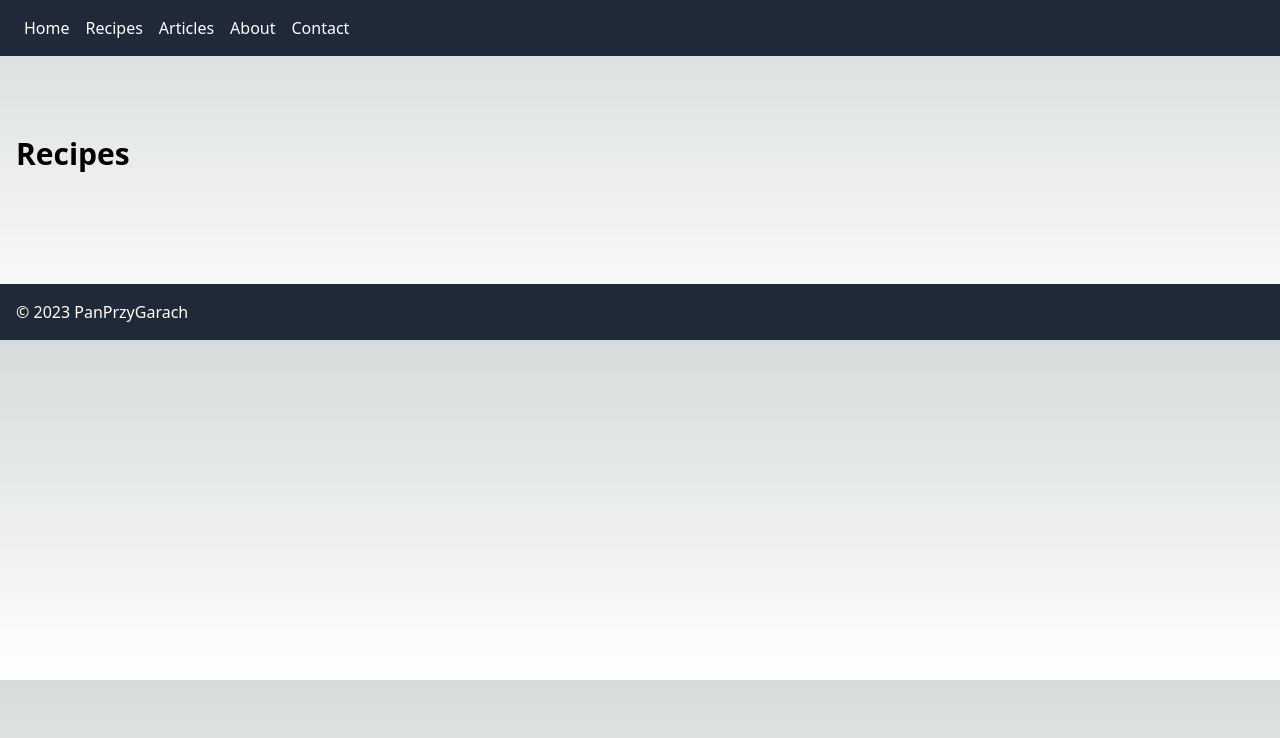
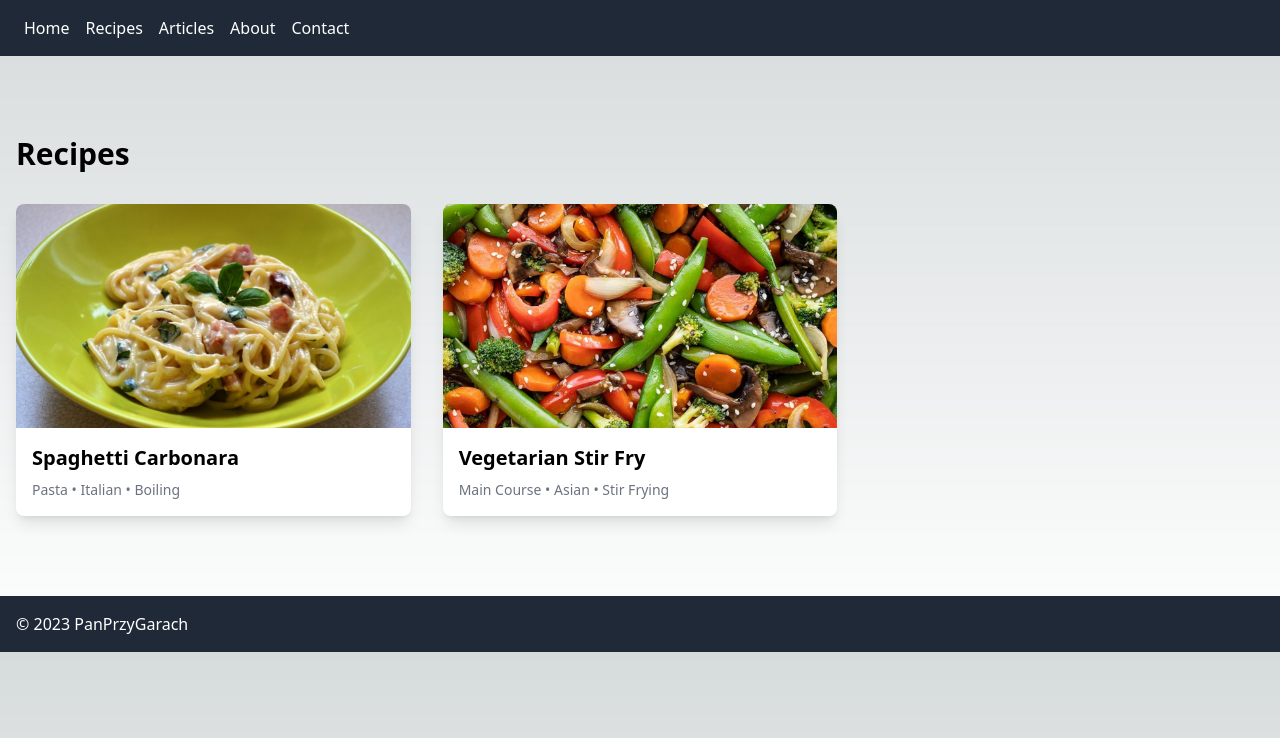
Before and after one commit to ZuyRzuuf/CulinaryBlog.Frontend, a Next.js app: page /recipes in a window 1280 px wide. Shown: the top 738 px of the page. Built offline with nearby package versions, Linux system fonts and the light colour scheme.

Commit message:
feat(#1): add mock for recipes data and pass these data to the components

```diff
--- /dev/null
+++ b/src/components/RecipeCard.tsx
@@ -0,0 +1,29 @@
+import React from 'react';
+import Link from 'next/link';
+import { Recipe } from '@/types/recipe';
+
+interface RecipeCardProps {
+    recipe: Recipe;
+}
+
+const RecipeCard: React.FC<RecipeCardProps> = ({ recipe }) => {
+    return (
+        <Link href={`/recipe/${recipe.id}`}>
+            <span className="block bg-white shadow-lg rounded-lg overflow-hidden">
+                <img src={recipe.imageUrl} alt={recipe.title} className="w-full h-56 object-cover" />
+                <div className="p-4">
+                    <h2 className="text-xl font-bold mb-2">{recipe.title}</h2>
+                    <div className="text-sm text-gray-500">
+                        <span>{recipe.category.name}</span>
+                        <span> • </span>
+                        <span>{recipe.cuisine.name}</span>
+                        <span> • </span>
+                        <span>{recipe.method.name}</span>
+                    </div>
+                </div>
+            </span>
+        </Link>
+    );
+};
+
+export default RecipeCard;
--- /dev/null
+++ b/src/data_mocks/recipes.json
@@ -0,0 +1,165 @@
+[
+  {
+    "id": "1",
+    "title": "Spaghetti Carbonara",
+    "ingredients": [
+      {
+        "id": "1",
+        "name": "spaghetti"
+      },
+      {
+        "id": "2",
+        "name": "eggs"
+      },
+      {
+        "id": "3",
+        "name": "bacon"
+      },
+      {
+        "id": "4",
+        "name": "cheese"
+      },
+      {
+        "id": "5",
+        "name": "garlic"
+      }
+    ],
+    "instructions": [
+      "Boil water for spaghetti.",
+      "Cook spaghetti according to package instructions.",
+      "Meanwhile, whisk eggs and cheese together in a bowl.",
+      "Cook bacon in a pan, then add garlic.",
+      "Drain spaghetti and add to the pan with bacon and garlic.",
+      "Remove pan from heat and stir in egg mixture.",
+      "Serve immediately."
+    ],
+    "author": {
+      "id": "1",
+      "username": "john_doe"
+    },
+    "publishedDate": "2023-04-08",
+    "category": {
+      "id": "1",
+      "name": "Pasta"
+    },
+    "cuisine": {
+      "id": "2",
+      "name": "Italian"
+    },
+    "diet": {
+      "id": "3",
+      "name": "Traditional"
+    },
+    "method": {
+      "id": "4",
+      "name": "Boiling"
+    },
+    "season": {
+      "id": "5",
+      "name": "All Seasons"
+    },
+    "comments": [
+      {
+        "id": "1",
+        "content": "This is my favorite pasta dish!",
+        "author": {
+          "id": "2",
+          "username": "jane_doe"
+        },
+        "createdAt": "2023-04-09"
+      }
+    ],
+    "imageUrl": "/images/recipes/1/main.jpeg",
+    "tags": [
+      {
+        "id": "1",
+        "name": "Pasta"
+      },
+      {
+        "id": "2",
+        "name": "Italian"
+      }
+    ]
+  },
+  {
+    "id": "2",
+    "title": "Vegetarian Stir Fry",
+    "ingredients": [
+      {
+        "id": "6",
+        "name": "vegetables"
+      },
+      {
+        "id": "7",
+        "name": "rice"
+      },
+      {
+        "id": "8",
+        "name": "soy sauce"
+      },
+      {
+        "id": "9",
+        "name": "garlic"
+      },
+      {
+        "id": "10",
+        "name": "ginger"
+      }
+    ],
+    "instructions": [
+      "Cook rice according to package instructions.",
+      "Heat oil in a wok or large skillet.",
+      "Add vegetables and stir-fry for a few minutes.",
+      "Add garlic and ginger, continue to stir-fry.",
+      "Add cooked rice and soy sauce, mix well.",
+      "Serve immediately."
+    ],
+    "author": {
+      "id": "1",
+      "username": "john_doe"
+    },
+    "publishedDate": "2023-04-10",
+    "category": {
+      "id": "6",
+      "name": "Main Course"
+    },
+    "cuisine": {
+      "id": "7",
+      "name": "Asian"
+    },
+    "diet": {
+      "id": "8",
+      "name": "Vegetarian"
+    },
+    "method": {
+      "id": "9",
+      "name": "Stir Frying"
+    },
+    "season": {
+      "id": "5",
+      "name": "All Seasons"
+    },
+    "comments": [
+      {
+        "id": "3",
+        "content": "So simple and delicious! Thanks for sharing.",
+        "author": {
+          "id": "2",
+          "username": "jane_doe"
+        },
+        "createdAt": "2023-04-11"
+      }
+    ],
+    "imageUrl": "images/recipes/2/main.jpeg",
+    "tags": [
+      {
+        "id": "3",
+        "name": "Vegetarian"
+      },
+      {
+        "id": "4",
+        "name": "Stir Fry"
+      }
+    ]
+  }
+]
--- a/src/pages/recipe/[id].tsx
+++ b/src/pages/recipe/[id].tsx
@@ -1,42 +1,46 @@
-// pages/recipe/[id].tsx
 import React from 'react';
-import Layout from '../../components/Layout';
+import Layout from '@/components/Layout';
+import { GetServerSideProps, GetServerSidePropsContext } from 'next';
+import { Recipe } from '@/types/recipe';
+import mockRecipesData from '@/data_mocks/recipes.json';
 
-const RecipePage = () => {
+interface RecipePageProps {
+    recipe: Recipe;
+}
+
+const RecipePage: React.FC<RecipePageProps> = ({ recipe }) => {
     return (
         <Layout>
             <section className="my-16">
                 {/* Recipe Header */}
                 <div className="mb-8">
-                    <h1 className="text-3xl font-bold">Delicious Recipe Title</h1>
+                    <h1 className="text-3xl font-bold">{recipe.title}</h1>
                     <div className="text-sm text-gray-500 mt-2">
-                        <span>By Author Name</span>
+                        <span>By {recipe.author.username}</span>
                         <span> • </span>
-                        <span>Posted on February 25, 2023</span>
+                        <span>Posted on {recipe.publishedDate}</span>
                         <span> • </span>
-                        <span>Category: Desserts</span>
+                        <span>Category: {recipe.category.name}</span>
                     </div>
                 </div>
 
                 {/* Image Gallery */}
                 <div className="mb-8">
-                    <img src="path/to/main-image.jpg" alt="Main recipe image" className="w-full h-96 object-cover mb-4" />
-                    <div className="flex space-x-2">
-                        <img src="path/to/thumbnail-1.jpg" alt="Thumbnail 1" className="w-24 h-24 object-cover" />
-                        <img src="path/to/thumbnail-2.jpg" alt="Thumbnail 2" className="w-24 h-24 object-cover" />
-                        <img src="path/to/thumbnail-3.jpg" alt="Thumbnail 3" className="w-24 h-24 object-cover" />
-                    </div>
+                    <img
+                        src={recipe.imageUrl}
+                        alt={`Main image for ${recipe.title}`}
+                        className="w-full h-96 object-cover mb-4"
+                    />
+                    {/* Add thumbnail images if needed */}
                 </div>
 
                 {/* Ingredients */}
                 <div className="mb-8">
                     <h2 className="text-2xl font-bold mb-4">Ingredients</h2>
                     <ul className="list-disc pl-8">
-                        <li>1 cup all-purpose flour</li>
-                        <li>1/2 cup unsalted butter, softened</li>
-                        <li>1/2 cup granulated sugar</li>
-                        <li>1 large egg</li>
-                        <li>1 teaspoon vanilla extract</li>
+                        {recipe.ingredients.map((ingredient, index) => (
+                            <li key={index}>{ingredient.name}</li>
+                        ))}
                     </ul>
                 </div>
 
@@ -44,11 +48,9 @@ const RecipePage = () => {
                 <div className="mb-8">
                     <h2 className="text-2xl font-bold mb-4">Instructions</h2>
                     <ol className="list-decimal pl-8">
-                        <li>Preheat oven to 350°F (180°C).</li>
-                        <li>In a large bowl, cream together butter and sugar until smooth.</li>
-                        <li>Add the egg and vanilla extract, and mix well.</li>
-                        <li>Gradually stir in the flour, mixing until just combined.</li>
-                        <li>Drop dough by rounded tablespoons onto a parchment-lined baking sheet.</li>
+                        {recipe.instructions.map((instruction, index) => (
+                            <li key={index}>{instruction}</li>
+                        ))}
                     </ol>
                 </div>
 
@@ -62,4 +64,21 @@ const RecipePage = () => {
     );
 };
 
+export const getServerSideProps: GetServerSideProps<RecipePageProps> = async (
+    context: GetServerSidePropsContext
+) => {
+    const recipeId = context.params?.id;
+    const recipe = mockRecipesData.find((recipe) => recipe.id === recipeId);
+
+    if (!recipe) {
+        return {
+            notFound: true,
+        };
+    }
+
+    return {
+        props: { recipe },
+    };
+};
+
 export default RecipePage;
--- a/src/pages/recipes.tsx
+++ b/src/pages/recipes.tsx
@@ -1,7 +1,15 @@
 import React from 'react';
-import Layout from '../components/Layout';
+import Layout from '@/components/Layout';
+import RecipeCard from '@/components/RecipeCard';
+import { GetServerSideProps } from "next";
+import { Recipe } from '@/types/recipe';
+import mockRecipesData from '../data_mocks/recipes.json';
 
-const RecipesPage = () => {
+interface RecipesPageProps {
+    recipes: Recipe[];
+}
+
+const RecipesPage: React.FC<RecipesPageProps> = ({ recipes }) => {
     return (
         <Layout>
             <section className="my-16">
@@ -14,7 +22,9 @@ const RecipesPage = () => {
 
                 {/* Recipe Grid */}
                 <div className="grid grid-cols-1 sm:grid-cols-2 lg:grid-cols-3 gap-8">
-                    {/* Add recipe cards here */}
+                    {recipes.map((recipe) => (
+                        <RecipeCard key={recipe.id} recipe={recipe} />
+                    ))}
                 </div>
 
                 {/* Pagination */}
@@ -26,4 +36,12 @@ const RecipesPage = () => {
     );
 };
 
+export const getServerSideProps: GetServerSideProps<RecipesPageProps> = async () => {
+    const recipes: Recipe[] = mockRecipesData;
+
+    return {
+        props: { recipes },
+    };
+}
+
 export default RecipesPage;
--- /dev/null
+++ b/src/types/recipe.ts
@@ -0,0 +1,63 @@
+interface Ingredient {
+    id: string;
+    name: string;
+}
+
+interface Author {
+    id: string;
+    username: string;
+}
+
+interface Category {
+    id: string;
+    name: string;
+}
+
+interface Cuisine {
+    id: string;
+    name: string;
+}
+
+interface Diet {
+    id: string;
+    name: string;
+}
+
+interface Method {
+    id: string;
+    name: string;
+}
+
+interface Season {
+    id: string;
+    name: string;
+}
+
+interface Comment {
+    id: string;
+    content: string;
+    author: Author;
+    createdAt: string;
+}
+
+interface Tag {
+    id: string;
+    name: string;
+}
+
+export interface Recipe {
+    id: string;
+    title: string;
+    ingredients: Ingredient[];
+    instructions: string[];
+    author: Author;
+    publishedDate: string;
+    category: Category;
+    cuisine: Cuisine;
+    diet: Diet;
+    method: Method;
+    season: Season;
+    comments: Comment[];
+    imageUrl: string;
+    tags: Tag[];
+}
```
Also changed, not shown: public/images/recipes/1/main.jpeg (added), public/images/recipes/2/main.jpeg (added).
